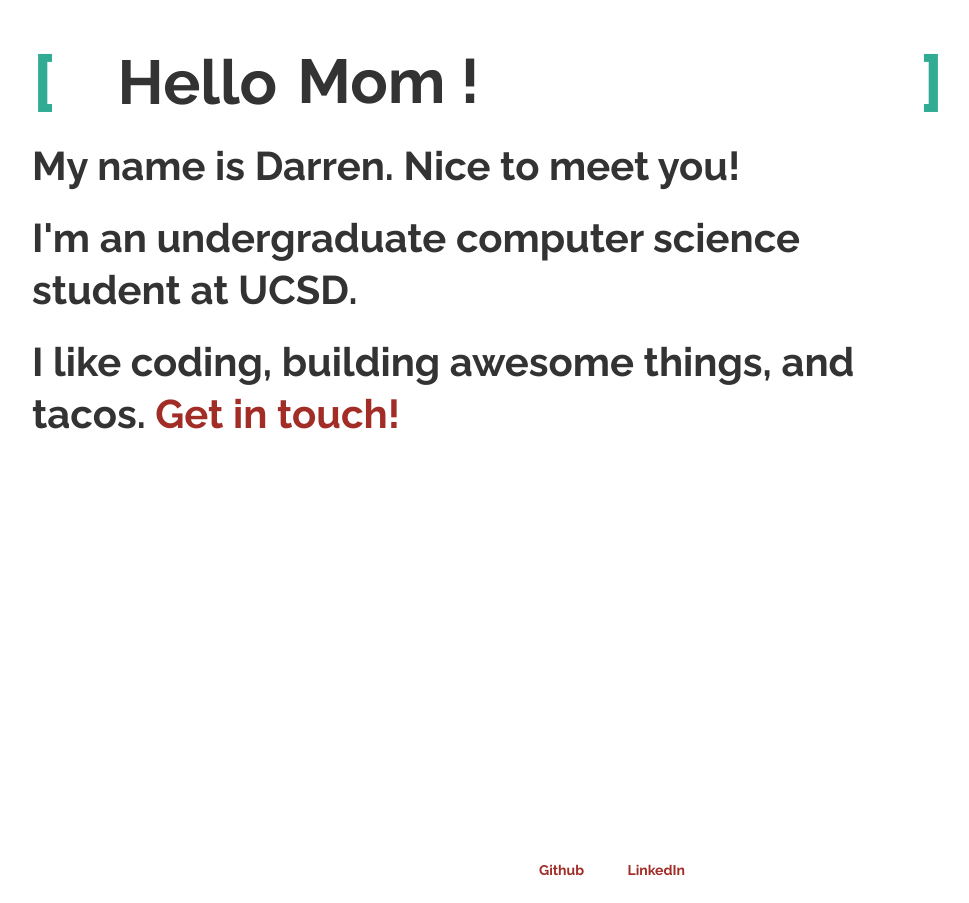
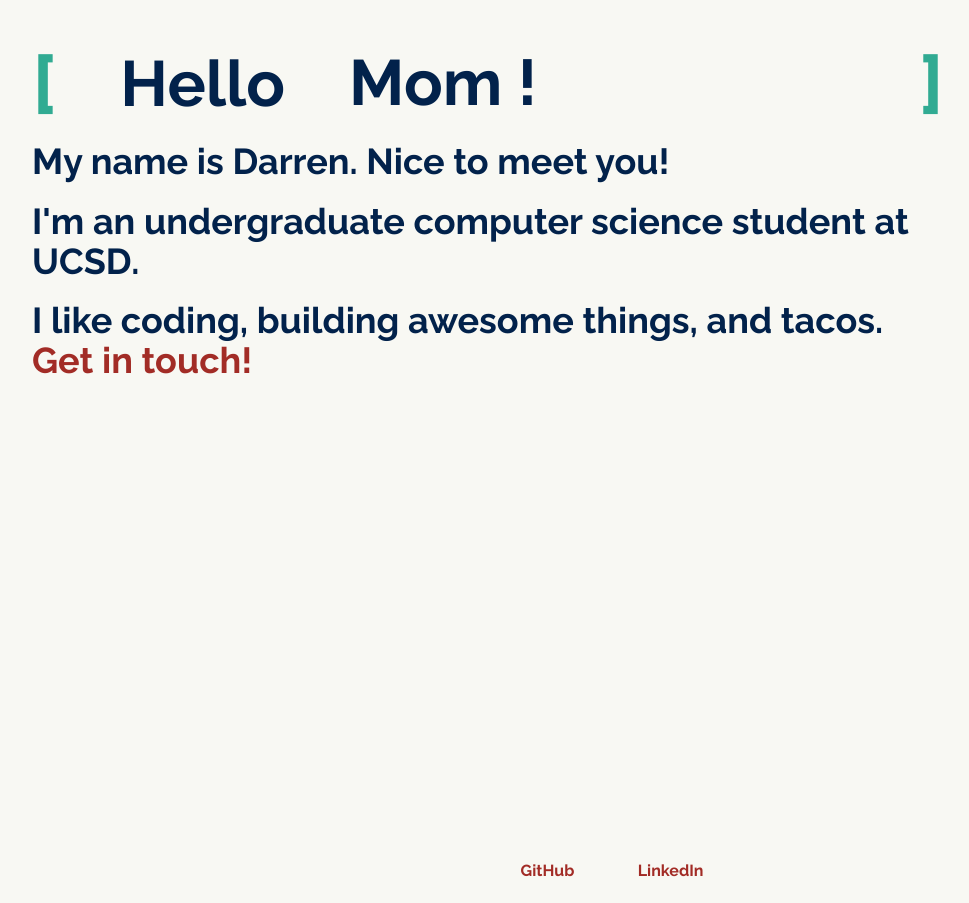
Before and after one commit to darreneng/darreneng.github.io, a Jekyll site: the page built from index.html, in a window 1280 px wide. Shown: the whole page, without its empty margins (38-1007 px from the left). Built offline with Jekyll 4.4.1, drawn with Linux system fonts in a browser that asks for light colours; nearby versions of some CDN libraries.

Commit message:
add media query for footer and text

```diff
--- a/_includes/footer.html
+++ b/_includes/footer.html
@@ -3,7 +3,7 @@
     <ul>
       <li class="social-link">
         <a href="https://github.com/darreneng" target="tab">
-          Github
+          GitHub
         </a>
       </li>
       <li class="social-link">
--- a/css/_sass/_textbanner.scss
+++ b/css/_sass/_textbanner.scss
@@ -1,32 +1,53 @@
-/************************************
-***  Text Animations
-************************************/
+// Text Animations
+
 .text-banner {
-  font-size: 62px;
+  height: 1.2em;
   line-height: 1.2em;
-  height: 1.2em;
+}
+
+$text-banner-font-size: 64px;
+
+@media screen and (min-width: 640px) {
+  .text-banner {
+    font-size: $text-banner-font-size;
+  }
+}
+
+@media screen and (max-width: 768px) {
+  .text-banner {
+    font-size: $text-banner-font-size * .75;
+  }
+}
+
+@media screen and (max-width: 640px) {
+  .text-banner {
+    font-size: $text-banner-font-size * .4;
+  }
 }
 
 .visible {
-  max-width: 15em;
-  overflow:hidden;
   height: 1.2em;
+  max-width: inherit;
+  overflow: hidden;
 
-  &:before {
-    content:'[';
+  &::before {
+    content: '[';
+    float: left;
     left: 0;
-    line-height:inherit;
-    float: left;
+    line-height: inherit;
   }
-  &:after {
-    content:']';
+
+  &::after {
+    content: ']';
+    float: right;
+    line-height: inherit;
     right: 0;
-    line-height:inherit;
-    float: right;
   }
-  &:after, &:before {
-    color:#16a085;
-    font-size:1.2em;
+
+  &::after,
+  &::before {
+    color: #16a085;
+    font-size: 1.2em;
     -webkit-animation-name: opacity;
     -webkit-animation-duration: 2s;
     -webkit-animation-iteration-count: infinite;
@@ -37,17 +58,17 @@
 }
 
 #hello {
+  float: left;
+  margin: 0;
   padding-left: 1em;
-  float:left;
-  margin:0;
 }
 
 #name-list {
-  margin-top:0;
-  padding-left:2rem; // default 110px
+  margin-top: 0;
+  padding-left: 1em; // default 110px
   display: inline-block;
-  text-align:left;
-  list-style:none;
+  text-align: left;
+  list-style: none;
   -webkit-animation-name: change;
   -webkit-animation-duration: 6s;
   -webkit-animation-iteration-count: infinite;
@@ -57,34 +78,34 @@
 }
 
 #name-list li {
-  line-height:inherit;
-  margin:0;
+  line-height: inherit;
+  margin: 0;
 }
 
 @-webkit-keyframes opacity {
-  0%, 100% {opacity:0;}
-  50% {opacity:1;}
+  0%, 100% {opacity: 0;}
+  50% {opacity: 1;}
 }
 
 @-webkit-keyframes change {
-  0%, 12%, 100% {transform:translateY(0);}
-  17%,29% {transform:translateY(-25%);}
-  34%,46% {transform:translateY(-50%);}
-  51%,63% {transform:translateY(-75%);}
-  68%,80% {transform:translateY(-50%);}
-  85%,97% {transform:translateY(-25%);}
+  0%, 12%, 100% {transform: translateY(0);}
+  17%,29% {transform: translateY(-25%);}
+  34%,46% {transform: translateY(-50%);}
+  51%,63% {transform: translateY(-75%);}
+  68%,80% {transform: translateY(-50%);}
+  85%,97% {transform: translateY(-25%);}
 }
 
 @keyframes opacity {
-  0%, 100% {opacity:0;}
-  50% {opacity:1;}
+  0%, 100% {opacity: 0;}
+  50% {opacity: 1;}
 }
 
 @keyframes change {
-  0%, 12%, 100% {transform:translateY(0);}
-  17%,29% {transform:translateY(-25%);}
-  34%,46% {transform:translateY(-50%);}
-  51%,63% {transform:translateY(-75%);}
-  68%,80% {transform:translateY(-50%);}
-  85%,97% {transform:translateY(-25%);}
+  0%, 12%, 100% {transform: translateY(0);}
+  17%,29% {transform: translateY(-25%);}
+  34%,46% {transform: translateY(-50%);}
+  51%,63% {transform: translateY(-75%);}
+  68%,80% {transform: translateY(-50%);}
+  85%,97% {transform: translateY(-25%);}
 }
--- a/css/main.scss
+++ b/css/main.scss
@@ -2,40 +2,61 @@
 ---
 
 // Styles for animating text banner
-@import "textbanner";
+@import 'textbanner';
 // Styles for arrow animation for links
-@import "linkhover";
+@import 'linkhover';
 
 html, body {
-    margin: 0;
-    padding: 0;
-    height: 100%;
+  height: 100%;
+  margin: 0;
+  padding: 0;
+  background-color: #F8F8F3;
 }
 
-h1 {
-  font-size: inherit;
+
+// Wraps everything on page (outside container and footer)
+.wrapper {
+  font-family: 'Raleway', sans-serif;
+  min-height: 100%;
+  position: relative;
+  color: #02224b;
+}
+
+.blurb {
   line-height: 1.3em;
 }
 
-// Wraps everything on page (outside container)
-.wrapper {
-  font-size: 40px;
-  font-family: 'Raleway', sans-serif;
-  min-height: 100%;
-  position: relative;
+$blurb-text-font-size: 40px;
+
+@media screen and (min-width: 640px) {
+  .blurb {
+    font-size: $blurb-text-font-size;
+  }
 }
 
-// Wraps all text (inside container)
+@media screen and (max-width: 768px) {
+  .blurb {
+    font-size: $blurb-text-font-size * .75;
+  }
+}
+
+@media screen and (max-width: 640px) {
+  .blurb {
+    font-size: $blurb-text-font-size * .5;
+  }
+}
+
 $footer-height: 60px;
+
+// Wraps all text (inside container and before footer)
 .content {
-  padding-top: 4%;
   max-width: 912px;
   padding-bottom: $footer-height;
+  padding-top: 4%;
 }
 
 .footer {
   height: $footer-height;
-  font-size: 14px;
   position: absolute;
   right: 0;
   bottom: 0;
@@ -45,8 +66,21 @@ $footer-height: 60px;
 }
 
 .social-link {
-    margin-right: 20px;
-    padding: 10px;
-    display: inline-block;
-    cursor: pointer
+  cursor: pointer;
+  display: inline-block;
+  padding: 10px 20px;
 }
+
+@media screen and (max-width: 640px) {
+  .social-link {
+    font-size: 12px;
+    margin-right: 15px;
+  }
+}
+
+@media screen and (min-width: 640px) {
+  .social-link {
+    font-size: 16px;
+    margin-right: 20px
+  }
+}
```
